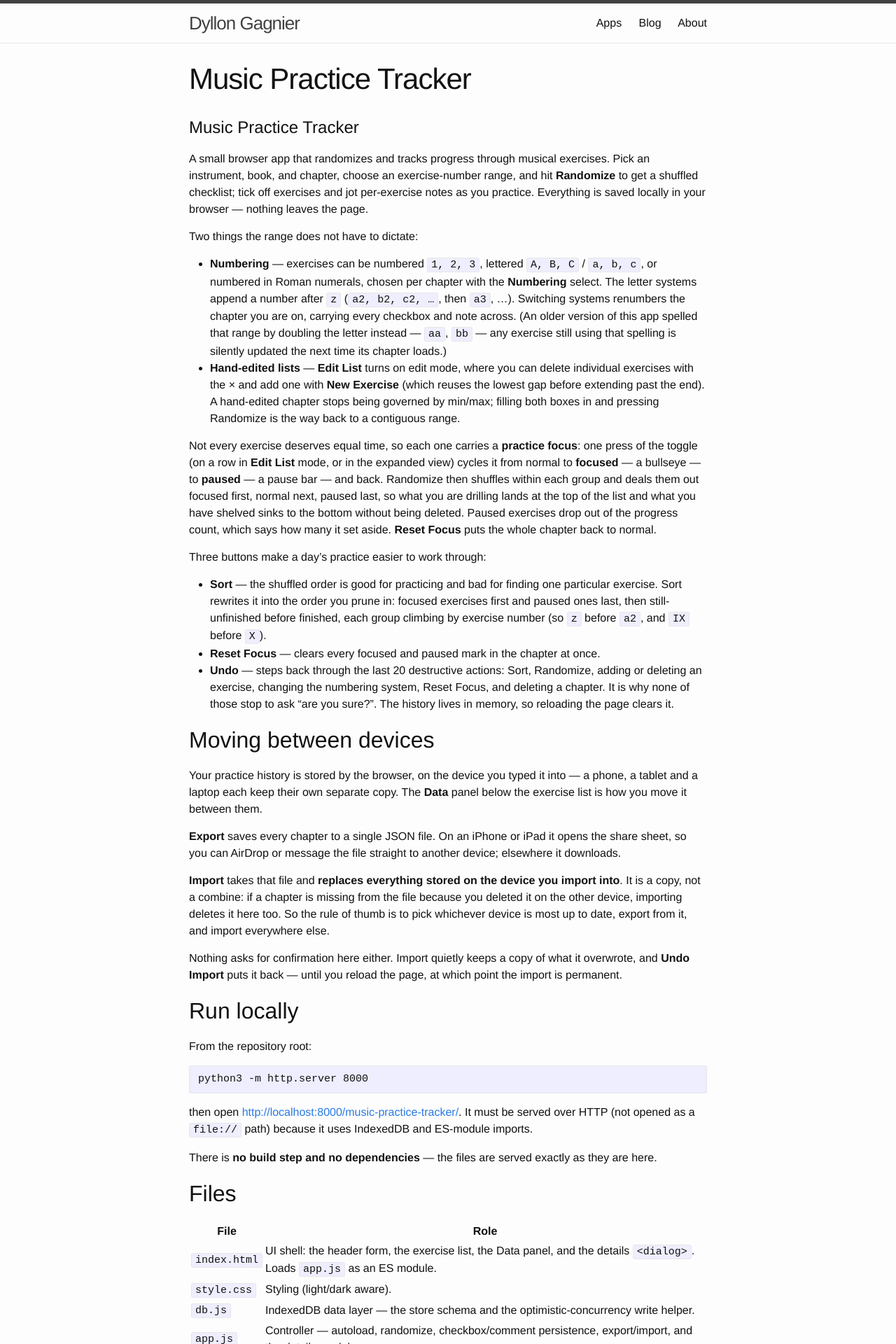
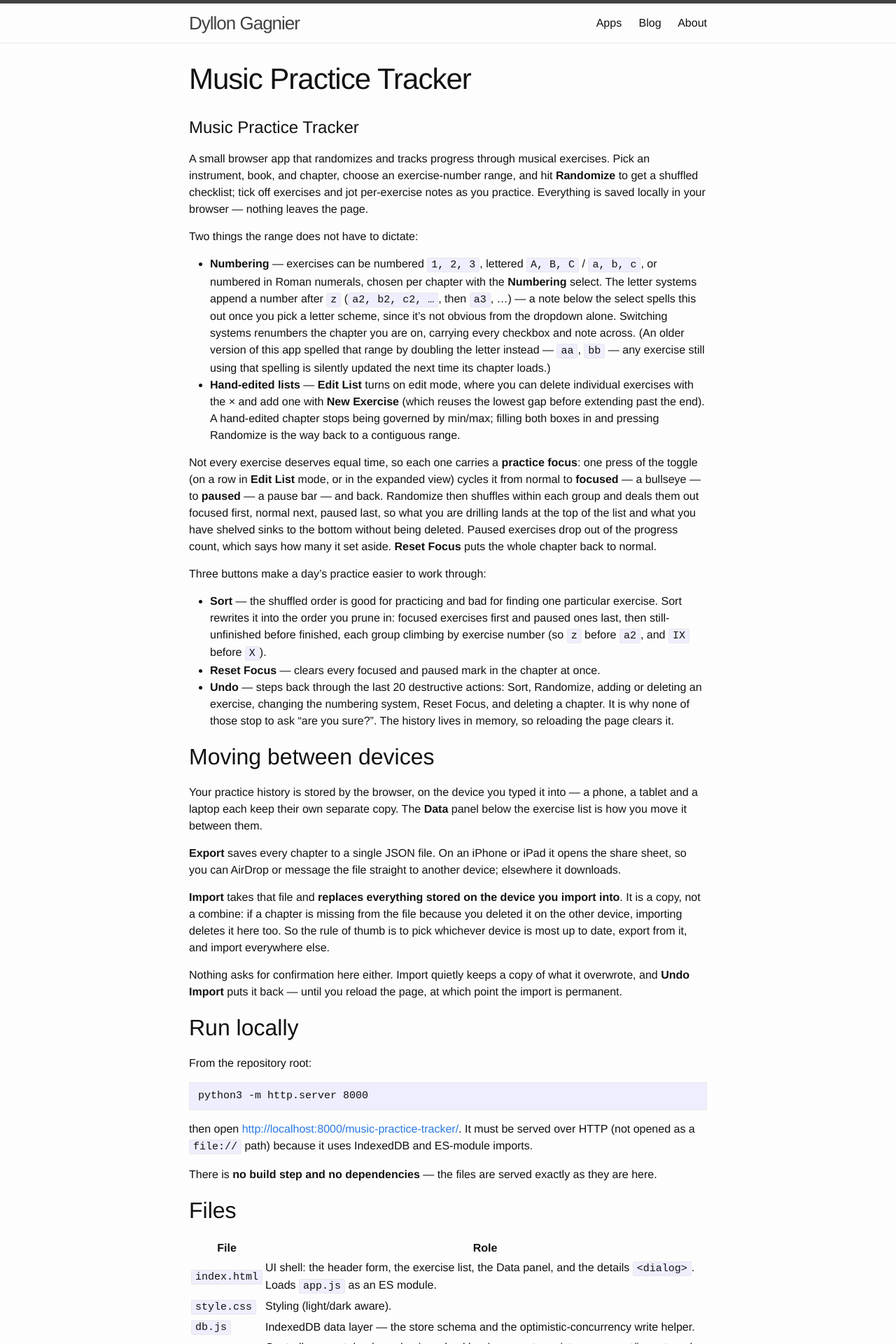
Before and after one commit to slaymaker1907/slaymaker1907.github.io, a Jekyll site: the page built from music-practice-tracker/README.md, in a window 1280 px wide. Shown: the top 1920 px of the page at 70% size. Built offline with Jekyll 4.4.1, drawn with Linux system fonts in a browser that asks for light colours; our own code applies the rules of GitHub Pages for plain Markdown files.

Commit message:
music-practice-tracker: explain the letter-numbering wrap in the UI
Picking a letter scheme gave no hint that index 27 continues as "a2"
rather than another letter -- add a one-line #numbering-hint below the
range fields, shown only for letters-upper/letters-lower and hidden
(CSS :empty) for numbers/roman, which don't wrap into anything
non-obvious.

The hint text is generated from letterLabel(27|28|53, alphabet) itself
via a new wrapHint() on the NUMBERING table entries, rather than
hardcoded, so it can't drift from the actual spelling. Wired through
the existing syncNumberingInputs() call site, so it refreshes on
every path that already updates the select and the min/max
placeholders (load, autoload, and switching the select).

Docs updated alongside: invariant 14's letter-scheme bullet and the
DOM contract in for_claude/, the numbering-systems section in wiki/,
and the Numbering bullet in the app README.

Co-Authored-By: Claude Sonnet 5 <noreply@anthropic.com>

```diff
--- a/music-practice-tracker/README.md
+++ b/music-practice-tracker/README.md
@@ -4,7 +4,7 @@ A small browser app that randomizes and tracks progress through musical exercise
 
 Two things the range does not have to dictate:
 
-- **Numbering** — exercises can be numbered `1, 2, 3`, lettered `A, B, C` / `a, b, c`, or numbered in Roman numerals, chosen per chapter with the **Numbering** select. The letter systems append a number after `z` (`a2, b2, c2, …`, then `a3`, …). Switching systems renumbers the chapter you are on, carrying every checkbox and note across. (An older version of this app spelled that range by doubling the letter instead — `aa`, `bb` — any exercise still using that spelling is silently updated the next time its chapter loads.)
+- **Numbering** — exercises can be numbered `1, 2, 3`, lettered `A, B, C` / `a, b, c`, or numbered in Roman numerals, chosen per chapter with the **Numbering** select. The letter systems append a number after `z` (`a2, b2, c2, …`, then `a3`, …) — a note below the select spells this out once you pick a letter scheme, since it's not obvious from the dropdown alone. Switching systems renumbers the chapter you are on, carrying every checkbox and note across. (An older version of this app spelled that range by doubling the letter instead — `aa`, `bb` — any exercise still using that spelling is silently updated the next time its chapter loads.)
 - **Hand-edited lists** — **Edit List** turns on edit mode, where you can delete individual exercises with the × and add one with **New Exercise** (which reuses the lowest gap before extending past the end). A hand-edited chapter stops being governed by min/max; filling both boxes in and pressing Randomize is the way back to a contiguous range.
 
 Not every exercise deserves equal time, so each one carries a **practice focus**: one press of the toggle (on a row in **Edit List** mode, or in the expanded view) cycles it from normal to **focused** — a bullseye — to **paused** — a pause bar — and back. Randomize then shuffles within each group and deals them out focused first, normal next, paused last, so what you are drilling lands at the top of the list and what you have shelved sinks to the bottom without being deleted. Paused exercises drop out of the progress count, which says how many it set aside. **Reset Focus** puts the whole chapter back to normal.
--- a/music-practice-tracker/index.html
+++ b/music-practice-tracker/index.html
@@ -88,6 +88,12 @@
             </select>
           </div>
         </div>
+        <!-- Only the letter schemes need this: past z the scheme appends a
+             number rather than adding a letter, which is not guessable from
+             the select alone. app.js's syncNumberingInputs() fills this in for
+             letters-upper/letters-lower and empties it (hiding it, :empty)
+             for numbers/roman, where there is nothing non-obvious to explain. -->
+        <p id="numbering-hint" class="numbering-hint" aria-live="polite"></p>
       </fieldset>
 
       <!-- Randomize, Reset Focus and Delete no longer confirm; #undo-btn is the
```
Also changed, not shown: for_claude/music-practice-tracker.md (+2 -1 lines), music-practice-tracker/app.js (+20 -0 lines), music-practice-tracker/style.css (+10 -0 lines), wiki/music-practice-tracker.md (+4 -1 lines).
